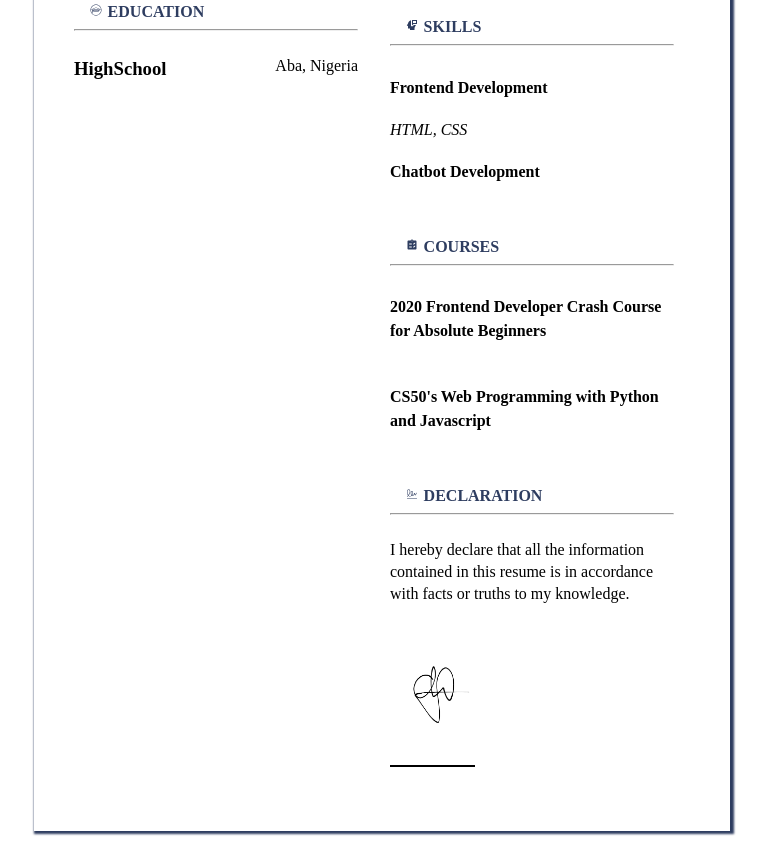
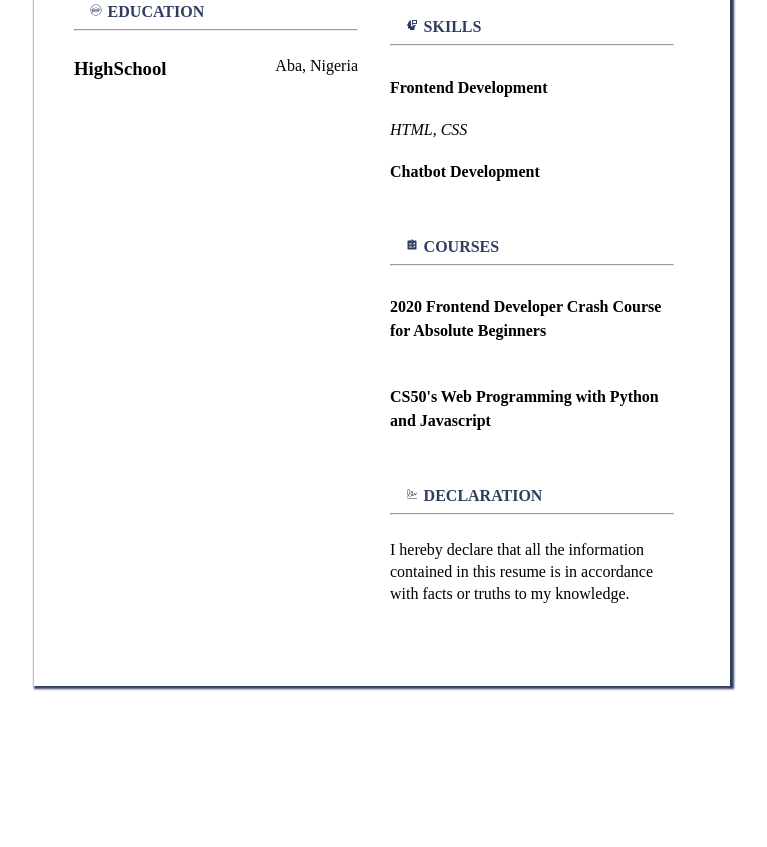
Before and after one commit to Jay035/jay035.github.io, a plain HTML site: page CV/index.html in a window 1280 px wide. Shown: the part 806-1653 px from the top of the page, without its empty margins (258-1025 px from the left). After the commit the page ends 1508 px from the top, so only its background shows below. Drawn offline with Linux system fonts and the light colour scheme.

Commit message:
Update index.html

```diff
--- a/CV/index.html
+++ b/CV/index.html
@@ -126,7 +126,7 @@
             <hr>
             <div class="content">
                    <p>I hereby declare that all the information contained in this resume is in accordance with facts or truths to my knowledge.</p>
-                   <img src="Signature.png" alt="Signature">
+
             </div>
         </div>
     </div>
```
